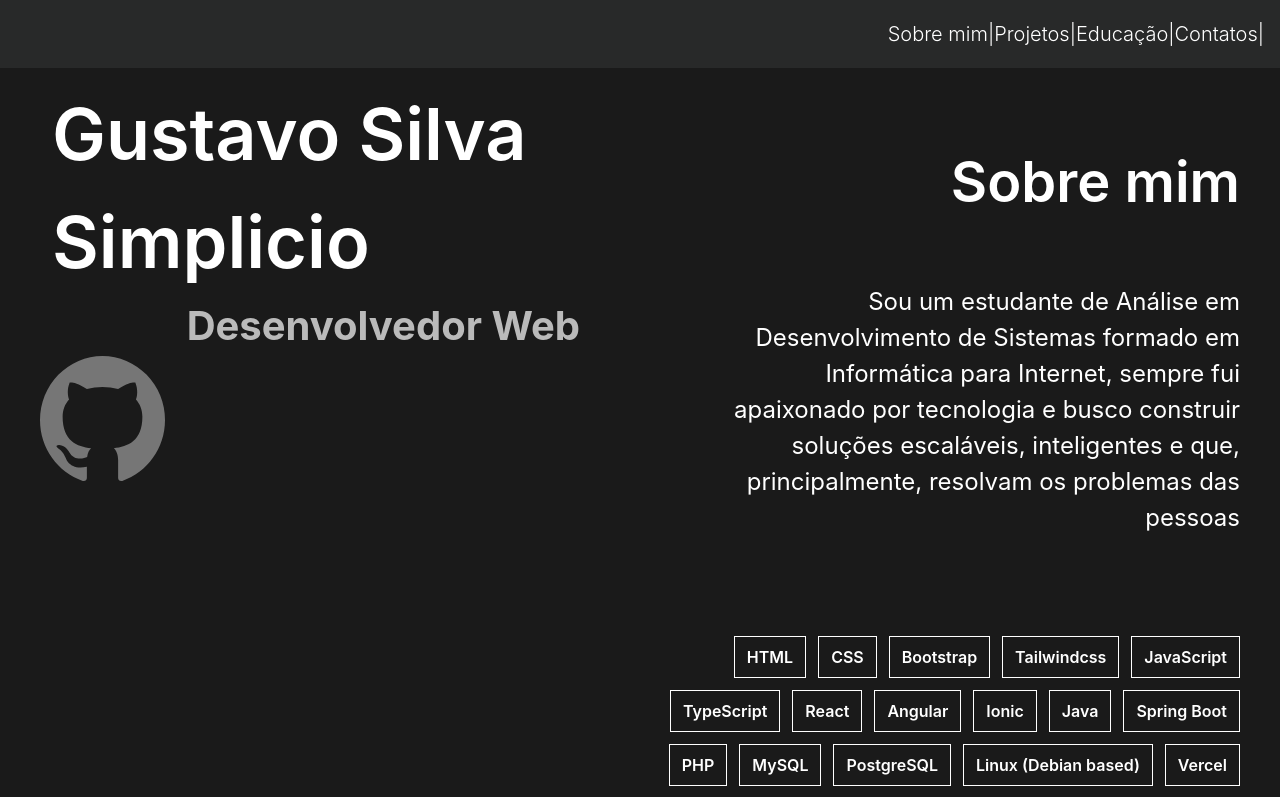
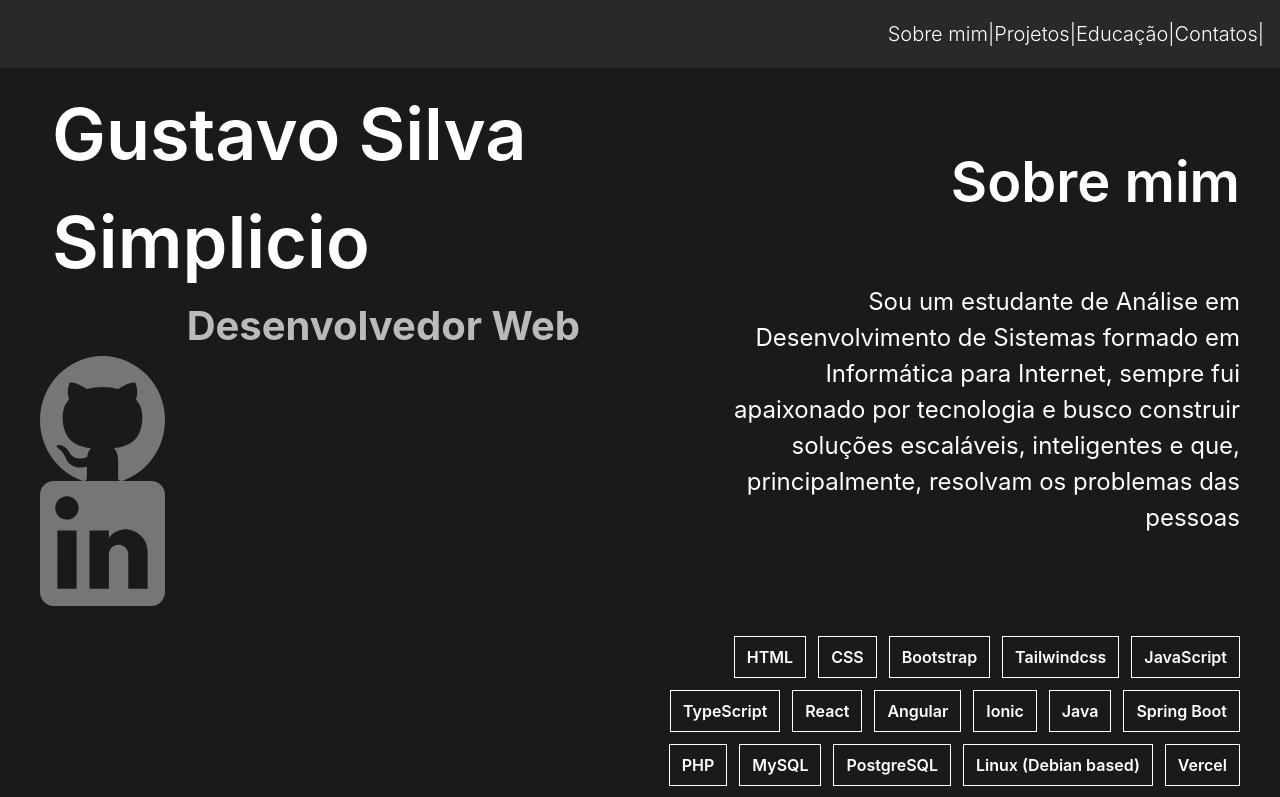
Before and after one commit to Gu-Simplicio/Gu-Simplicio, a React app in the folder portfolio/: page / in a window 1280 px wide. Shown: the top 797 px of the page. Built offline with nearby package versions, Linux system fonts and the light colour scheme; the HTML template or start-up script is replaced by a standard one.

Commit message:
feat(SectionOne): LinkedinIcon inserted on project and SectionOne

```diff
--- a/portfolio/src/components/Sections/SectionOne.jsx
+++ b/portfolio/src/components/Sections/SectionOne.jsx
@@ -1,5 +1,6 @@
 import STACKS from "../../model/stacks";
 import GithubIcon from "../icons/GitHubIcon";
+import LinkedinIcon from "../icons/LinkedinIcon";
 
 function StackList() {
     return (
@@ -41,6 +42,10 @@ function SectionOne() {
                     <a href="https://github.com/Gu-Simplicio" target="_blank" title="Visite meu Github">
                         <GithubIcon />
                     </a>
+
+                    <a href="https://linkedin.com/in/gustavo-silva-simplicio" target="_blank" title="Visite meu Linkedin">
+                        <LinkedinIcon/>
+                    </a>
                 </div>
             </div>
             <div className="w-1/2 "> {/* right */}
--- /dev/null
+++ b/portfolio/src/components/icons/LinkedinIcon.jsx
@@ -0,0 +1,9 @@
+function LinkedinIcon(){
+    return (
+        <svg width="125" height="125" viewBox="0 0 50 50" fill="none" xmlns="http://www.w3.org/2000/svg" className="hover:opacity-75 transition-all">
+            <path d="M44.4444 0C45.9179 0 47.3309 0.585316 48.3728 1.62718C49.4147 2.66905 50 4.08213 50 5.55556V44.4444C50 45.9179 49.4147 47.3309 48.3728 48.3728C47.3309 49.4147 45.9179 50 44.4444 50H5.55556C4.08213 50 2.66905 49.4147 1.62718 48.3728C0.585316 47.3309 0 45.9179 0 44.4444V5.55556C0 4.08213 0.585316 2.66905 1.62718 1.62718C2.66905 0.585316 4.08213 0 5.55556 0H44.4444ZM43.0556 43.0556V28.3333C43.0556 25.9316 42.1015 23.6283 40.4032 21.9301C38.705 20.2318 36.4017 19.2778 34 19.2778C31.6389 19.2778 28.8889 20.7222 27.5556 22.8889V19.8056H19.8056V43.0556H27.5556V29.3611C27.5556 27.2222 29.2778 25.4722 31.4167 25.4722C32.4481 25.4722 33.4372 25.8819 34.1665 26.6112C34.8958 27.3406 35.3056 28.3297 35.3056 29.3611V43.0556H43.0556ZM10.7778 15.4444C12.0155 15.4444 13.2024 14.9528 14.0776 14.0776C14.9528 13.2024 15.4444 12.0155 15.4444 10.7778C15.4444 8.19444 13.3611 6.08333 10.7778 6.08333C9.53273 6.08333 8.33868 6.57792 7.4583 7.4583C6.57792 8.33868 6.08333 9.53273 6.08333 10.7778C6.08333 13.3611 8.19444 15.4444 10.7778 15.4444ZM14.6389 43.0556V19.8056H6.94444V43.0556H14.6389Z" fill="#767676"/>
+        </svg>
+    )
+}
+
+export default LinkedinIcon;
```
